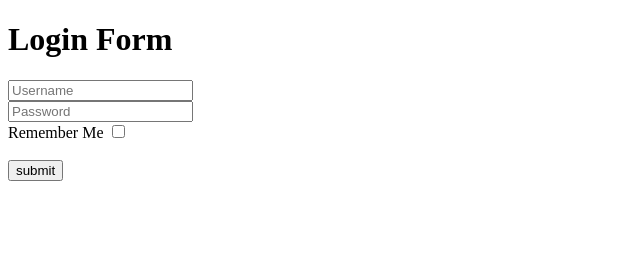
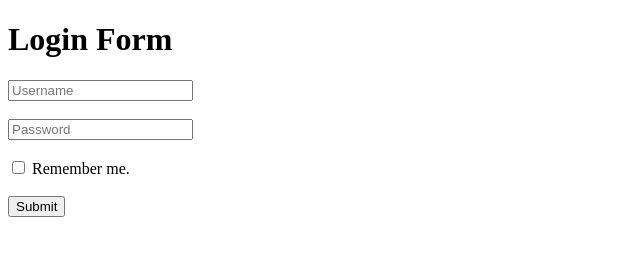
Before and after one commit to acciojob/remember-me-login-form-Himanshu62727, a website: page main.html in a window 1280 px wide. Shown: the whole page, without its empty margins (0-640 px from the left). Drawn offline with Linux system fonts and the light colour scheme.

Commit message:
created a submission

```diff
--- a/main.html
+++ b/main.html
@@ -1,28 +1,32 @@
 <!DOCTYPE html>
-
 <html>
 
 <head>
-	<link rel="stylesheet" href="styles.css">
+  <link rel="stylesheet" href="styles.css">
 </head>
 
 <body>
-	<!-- the entire body must be written by student -->
-	<h1>Login Form</h1>
 
-	<form action="">
-		<input type="text" placeholder="Username" id="username" />
-		<br>
-		<input type="password" placeholder="Password" id="password" />
-		<br>
-		<label for="Remember me">Remember Me</label>
-		<input type="checkbox" id="username" />
-		<br><br>
-			<input type="submit" id="submit" value="submit" />
-	</form>
-    <script type="text/javascript" src="./script.js">
-</script>
+  <h1>Login Form</h1>
+
+  <form id="loginForm">
+    <input type="text" placeholder="Username" id="username" />
+    <br><br>
+
+    <input type="password" placeholder="Password" id="password" />
+    <br><br>
+    <input type="checkbox" id="checkbox" />
+    <label for="checkbox">Remember me.</label>
+    <br><br>
+    <input type="submit" id="submit" value="Submit" />
+  </form>
+  <br>
+
+  <button id="existing" style="display:none;">
+    Login as existing user
+  </button>
+
+  <script src="./script.js"></script>
 
 </body>
-
 </html>
```
